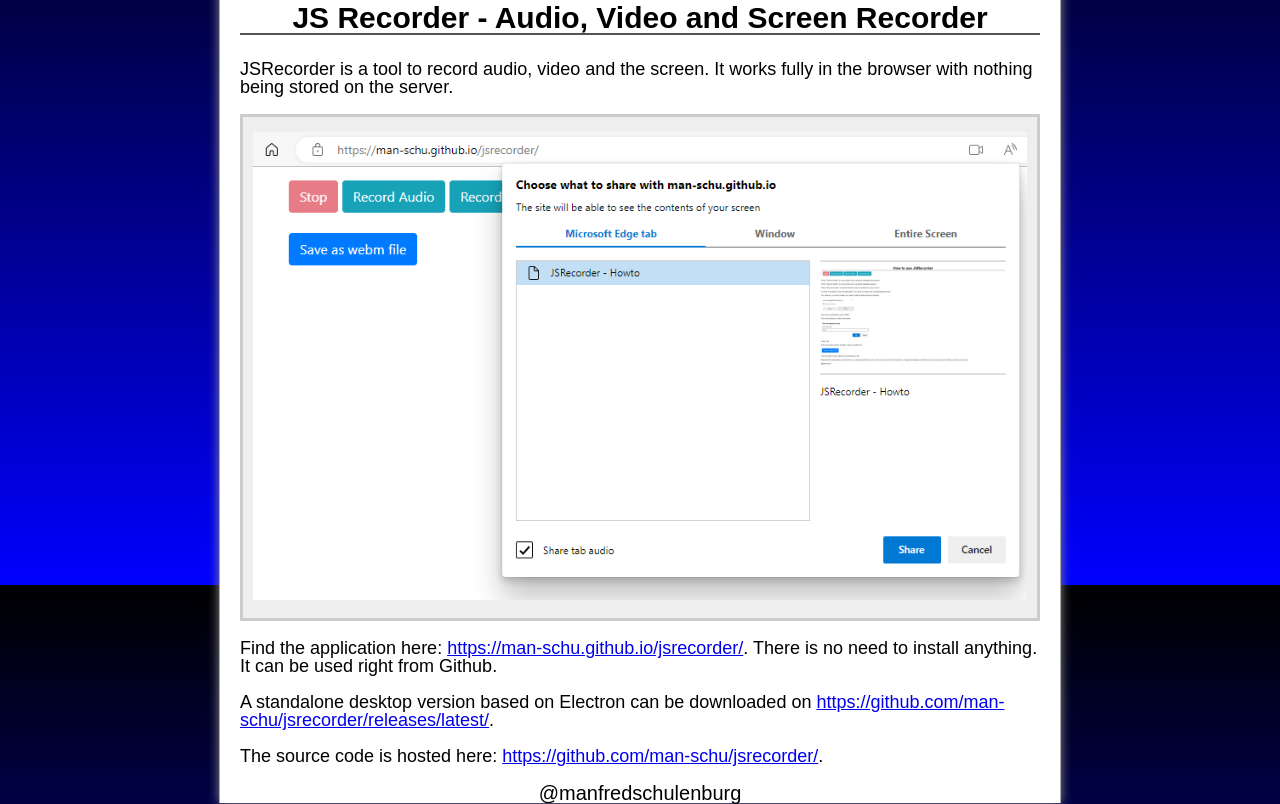
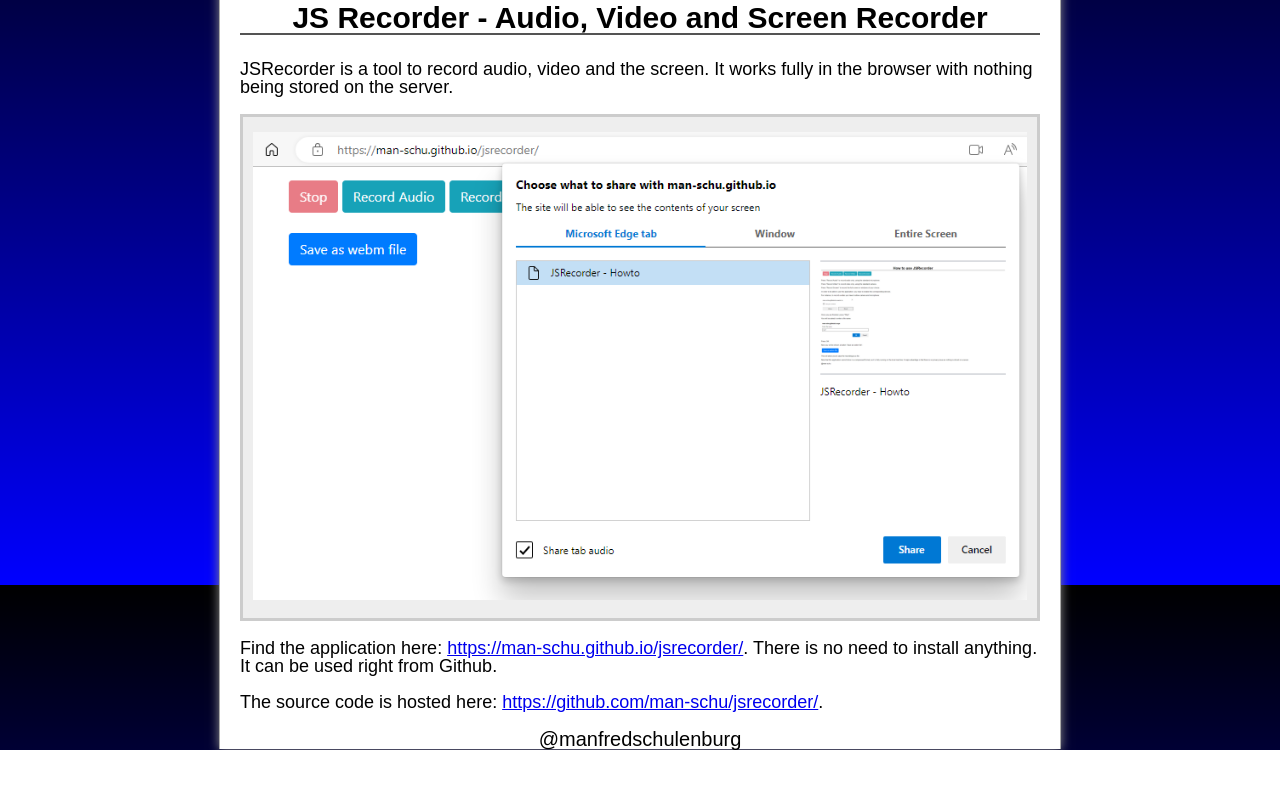
Before and after one commit to man-schu/man-schu.github.io, a plain HTML site: page index.html in a window 1280 px wide. Shown: the part 1815-2619 px from the top of the page. After the commit the page ends 2565 px from the top, so only its background shows below. Drawn offline with Linux system fonts and the light colour scheme.

Commit message:
Update index.html

```diff
--- a/index.html
+++ b/index.html
@@ -51,9 +51,6 @@
 
 <p>Find the application here: <a href="https://man-schu.github.io/jsrecorder/" target="_blank">https://man-schu.github.io/jsrecorder/</a>. There is no need to install anything. It can be used right from Github.</p>
 
-<p>A standalone desktop version based on Electron can be downloaded on <a href="https://github.com/man-schu/jsrecorder/releases/latest/" target="_blank">https://github.com/man-schu/jsrecorder/releases/latest/</a>.</p>
-
-
 <p>The source code is hosted here: <a href="https://github.com/man-schu/jsrecorder/" target="_blank">https://github.com/man-schu/jsrecorder/</a>.</p>
 
     <div id="footer">
```
